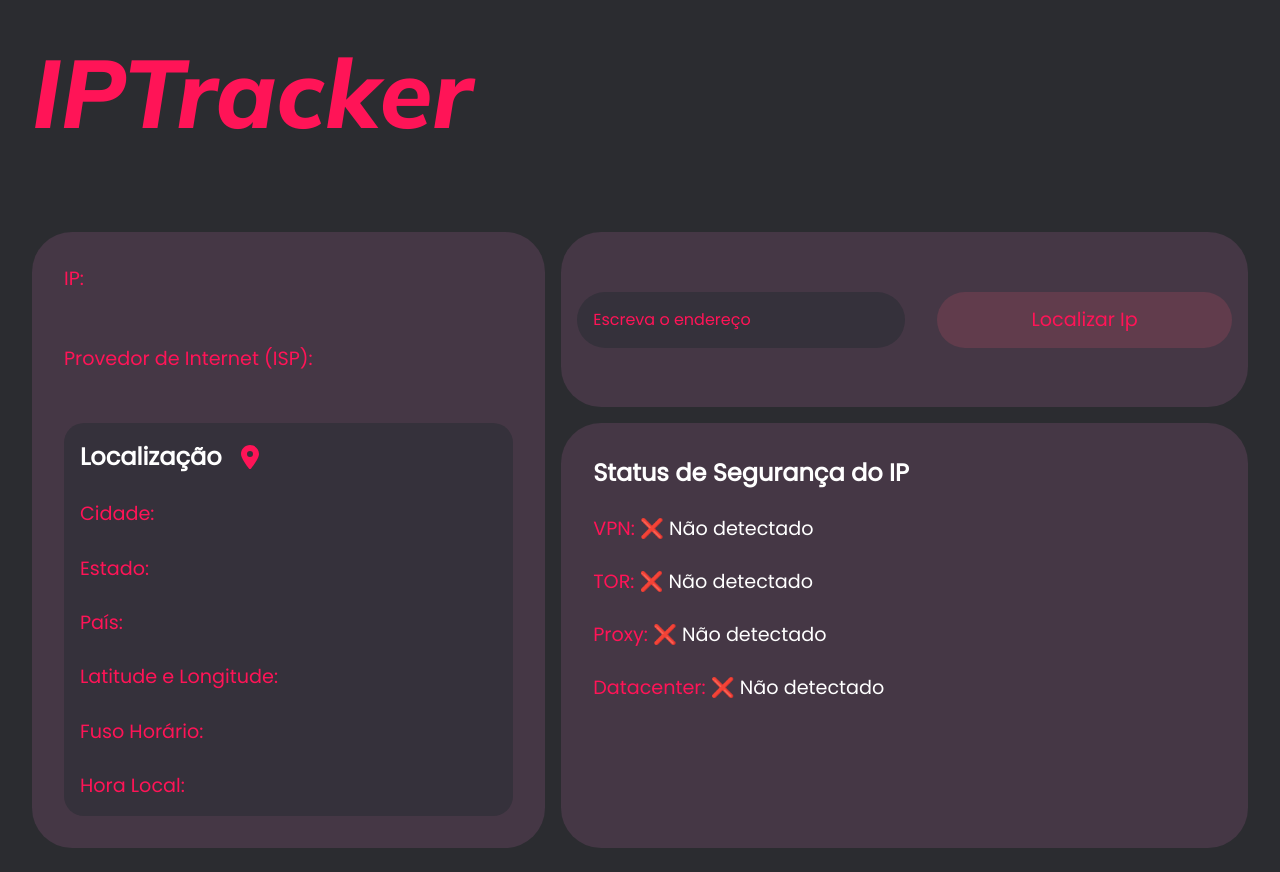
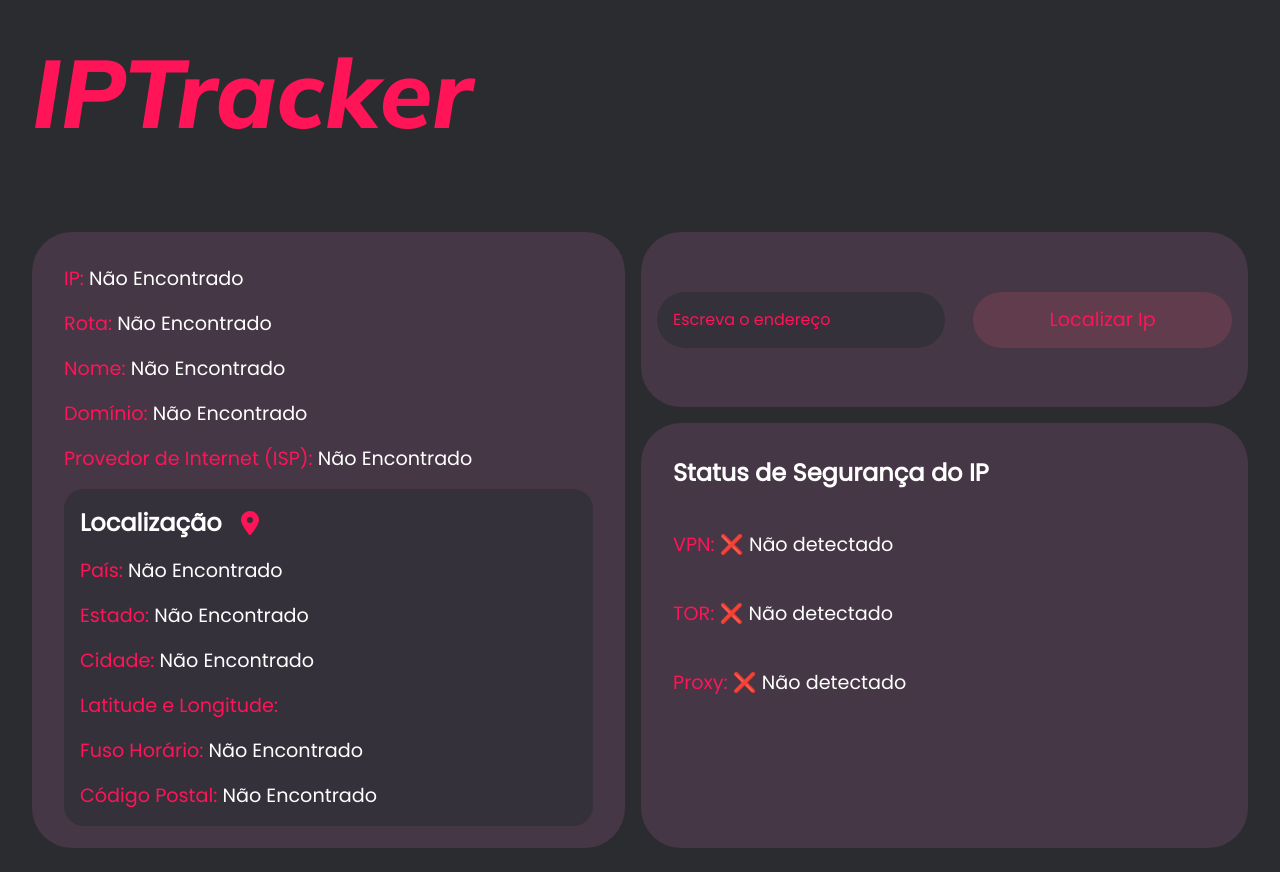
Before and after one commit to ArthurGehlen/IPTracker, a React (Vite) app: page / in a window 1280 px wide. Built offline with nearby package versions, Linux system fonts and the light colour scheme; no server answers.

Commit message:
Mudança de API.

```diff
--- a/package.json
+++ b/package.json
@@ -12,7 +12,8 @@
   },
   "dependencies": {
     "react": "^19.0.0",
-    "react-dom": "^19.0.0"
+    "react-dom": "^19.0.0",
+    "react-icons": "^5.5.0"
   },
   "devDependencies": {
     "@eslint/js": "^9.21.0",
--- a/src/App.css
+++ b/src/App.css
@@ -132,6 +132,10 @@ main {
   color: var(--white);
 }
 
+.local_infos {
+  margin-top: 1rem;
+}
+
 @media screen and (max-width: 992px) {
   body {
     padding: 0 !important;
--- a/src/App.jsx
+++ b/src/App.jsx
@@ -2,57 +2,66 @@ import { FaLocationDot } from "react-icons/fa6";
 import { useEffect, useState } from "react";
 import Info from "./components/Info";
 
-import './App.css'
+import "./App.css";
 
 function App() {
-  const [searchIP, setSearchIP] = useState('')
-  const [IP, setIP] = useState('')
-  const [ISP, setISP] = useState('')
-  const [city, setCity] = useState('')
-  const [state, setState] = useState('')
-  const [country, setCountry] = useState('')
-  const [timezone, setTimezone] = useState('')
-  const [localTime, setLocalTime] = useState('')
-  const [latitude, setLatitude] = useState('')
-  const [longitude, setLongitude] = useState('')
-  const [VPN, setVPN] = useState(false)
-  const [TOR, setTOR] = useState(false)
-  const [proxy, setProxy] = useState(false)
-  const [datacenter, setDatacenter] = useState(false)
+  const [searchIP, setSearchIP] = useState("");
+  const [IP, setIP] = useState("");
+  const [domain, setDomain] = useState("");
+  const [name, setName] = useState("");
+  const [route, setRoute] = useState("");
+  const [ISP, setISP] = useState("");
+  const [city, setCity] = useState("");
+  const [state, setState] = useState("");
+  const [country, setCountry] = useState("");
+  const [timezone, setTimezone] = useState("");
+  const [postalCode, setPostalCode] = useState("");
+  const [latitude, setLatitude] = useState("");
+  const [longitude, setLongitude] = useState("");
+  const [VPN, setVPN] = useState(false);
+  const [TOR, setTOR] = useState(false);
+  const [proxy, setProxy] = useState(false);
 
   const security_check = (value) => {
-    return value ? '✅ Detectado' : '❌ Não detectado'
-  }
+    return value ? "✅ Detectado" : "❌ Não detectado";
+  };
 
   const fetch_data = (ip) => {
-    fetch(`https://api.ipquery.io${ip}?format=json`)
+    fetch(
+      `https://geo.ipify.org/api/v2/country,city,vpn?apiKey=${
+        import.meta.env.VITE_API_PASS
+      }${ip}`
+    )
       .then((res) => res.json())
       .then((data) => {
-        setIP(data.ip)
-        setISP(data.isp["org"])
-        setCountry(data.location["country"])
-        setState(data.location["state"])
-        setCity(data.location["city"])
-        setLatitude(data.location["latitude"])
-        setLongitude(data.location["longitude"])
-        setTimezone(data.location["timezone"])
-        setLocalTime(data.location["localtime"])
-        setVPN(data.risk["is_vpn"])
-        setTOR(data.risk["is_tor"])
-        setProxy(data.risk["is_proxy"])
-        setDatacenter(data.risk["is_datacenter"])
-      })
-  }
+        console.log(data);
+        setIP(data.ip);
+        setISP(data.isp);
+        setDomain(data.as["domain"]);
+        setName(data.as["name"]);
+        setRoute(data.as["route"]);
+        setCountry(data.location["country"]);
+        setState(data.location["region"]);
+        setCity(data.location["city"]);
+        setLatitude(data.location["lat"]);
+        setLongitude(data.location["lng"]);
+        setTimezone(data.location["timezone"]);
+        setPostalCode(data.location["postalCode"]);
+        setVPN(data.proxy["is_vpn"]);
+        setTOR(data.proxy["is_tor"]);
+        setProxy(data.proxy["is_proxy"]);
+      });
+  };
 
   useEffect(() => {
-    fetch_data('/')
-  }, [])
+    fetch_data("&");
+  }, []);
 
   const handle_submit = (e) => {
-    e.preventDefault()
-    fetch_data(`/${searchIP}`)
-    setSearchIP('')
-  }
+    e.preventDefault();
+    fetch_data(`&ipAddress=${searchIP}`);
+    setSearchIP("");
+  };
 
   return (
     <>
@@ -60,17 +69,25 @@ function App() {
 
       <main>
         <section className="main_infos">
-          <Info label='IP' value={IP} />
-          <Info label='Provedor de Internet (ISP)' value={ISP} />
+          <Info label="IP" value={IP || "Não Encontrado"} />
+          <Info label="Rota" value={route || "Não Encontrado"} />
+          <Info label="Nome" value={name || "Não Encontrado"} />
+          <Info label="Domínio" value={domain || "Não Encontrado"} />
+          <Info label="Provedor de Internet (ISP)" value={ISP || "Não Encontrado"} />
           <div className="local_infos">
-            <h2>Localização <FaLocationDot /></h2>
+            <h2>
+              Localização <FaLocationDot />
+            </h2>
 
-            <Info label='Cidade' value={city} />
-            <Info label='Estado' value={state} />
-            <Info label='País' value={country} />
-            <Info label='Latitude e Longitude' value={`${latitude} ${longitude}`} />
-            <Info label='Fuso Horário' value={timezone} />
-            <Info label='Hora Local' value={localTime} />
+            <Info label="País" value={country || "Não Encontrado"} />
+            <Info label="Estado" value={state || "Não Encontrado"} />
+            <Info label="Cidade" value={city || "Não Encontrado"} />
+            <Info
+              label="Latitude e Longitude"
+              value={`${latitude} ${longitude}` || "Não Encontrado"}
+            />
+            <Info label="Fuso Horário" value={timezone || "Não Encontrado"} />
+            <Info label="Código Postal" value={postalCode || "Não Encontrado"} />
           </div>
         </section>
         <form className="search_container" onSubmit={handle_submit}>
@@ -79,20 +96,20 @@ function App() {
             placeholder="Escreva o endereço"
             value={searchIP}
             onChange={(e) => setSearchIP(e.target.value)}
-            required />
+            required
+          />
           <button type="submit">Localizar Ip</button>
         </form>
         <section className="security_infos">
           <h2>Status de Segurança do IP</h2>
 
-          <Info label='VPN' value={security_check(VPN)} />
-          <Info label='TOR' value={security_check(TOR)} />
-          <Info label='Proxy' value={security_check(proxy)} />
-          <Info label='Datacenter' value={security_check(datacenter)} />
+          <Info label="VPN" value={security_check(VPN)} />
+          <Info label="TOR" value={security_check(TOR)} />
+          <Info label="Proxy" value={security_check(proxy)} />
         </section>
       </main>
     </>
-  )
+  );
 }
 
-export default App
+export default App;
--- a/src/components/Info.css
+++ b/src/components/Info.css
@@ -3,6 +3,10 @@ p {
     font-size: clamp(1rem, 2vw + 1rem, 1.2rem);
 }
 
+p:not(:first-child) {
+    margin-top: 1rem;
+}
+
 span {
     color: #FF1457;
 }
```
Also changed, not shown: src/components/Info.jsx (+7 -7 lines), 2 other files (tests, documents, lock files or other folders).
